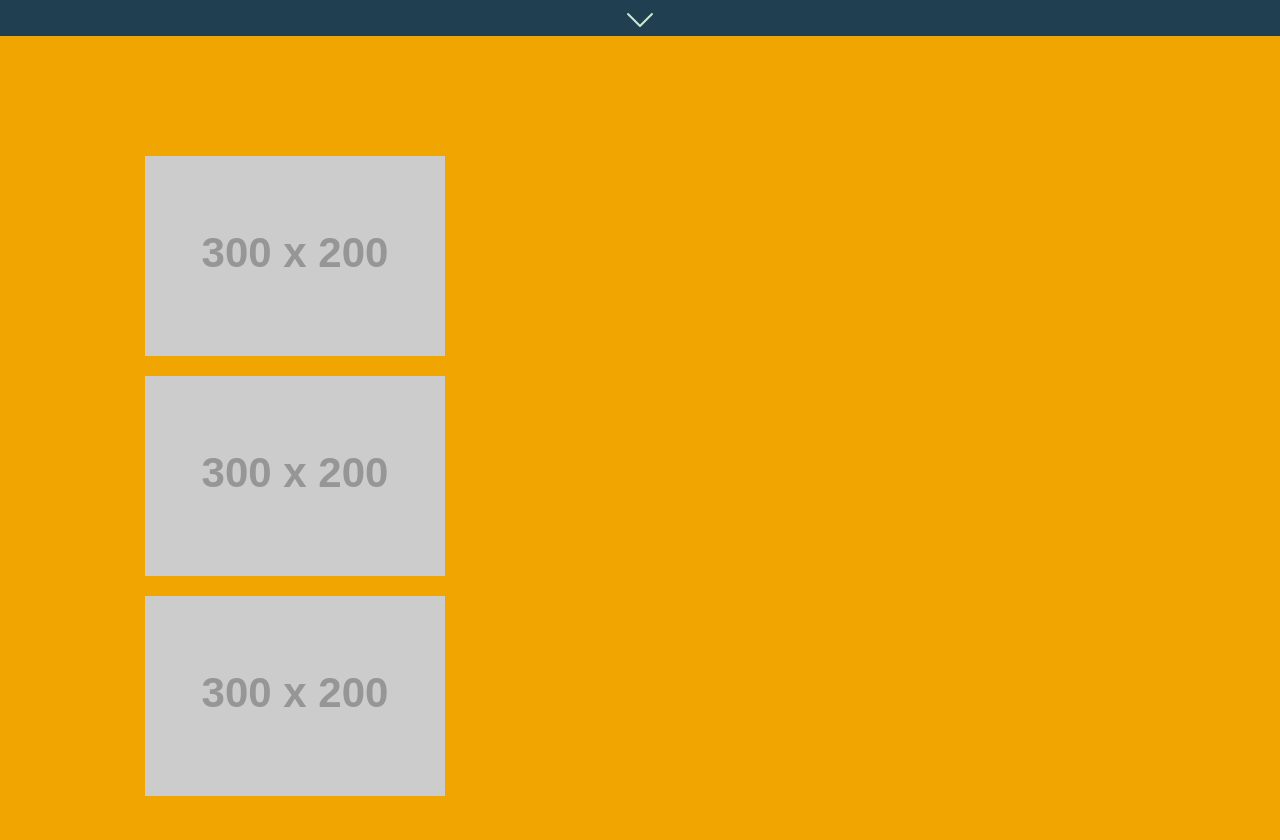
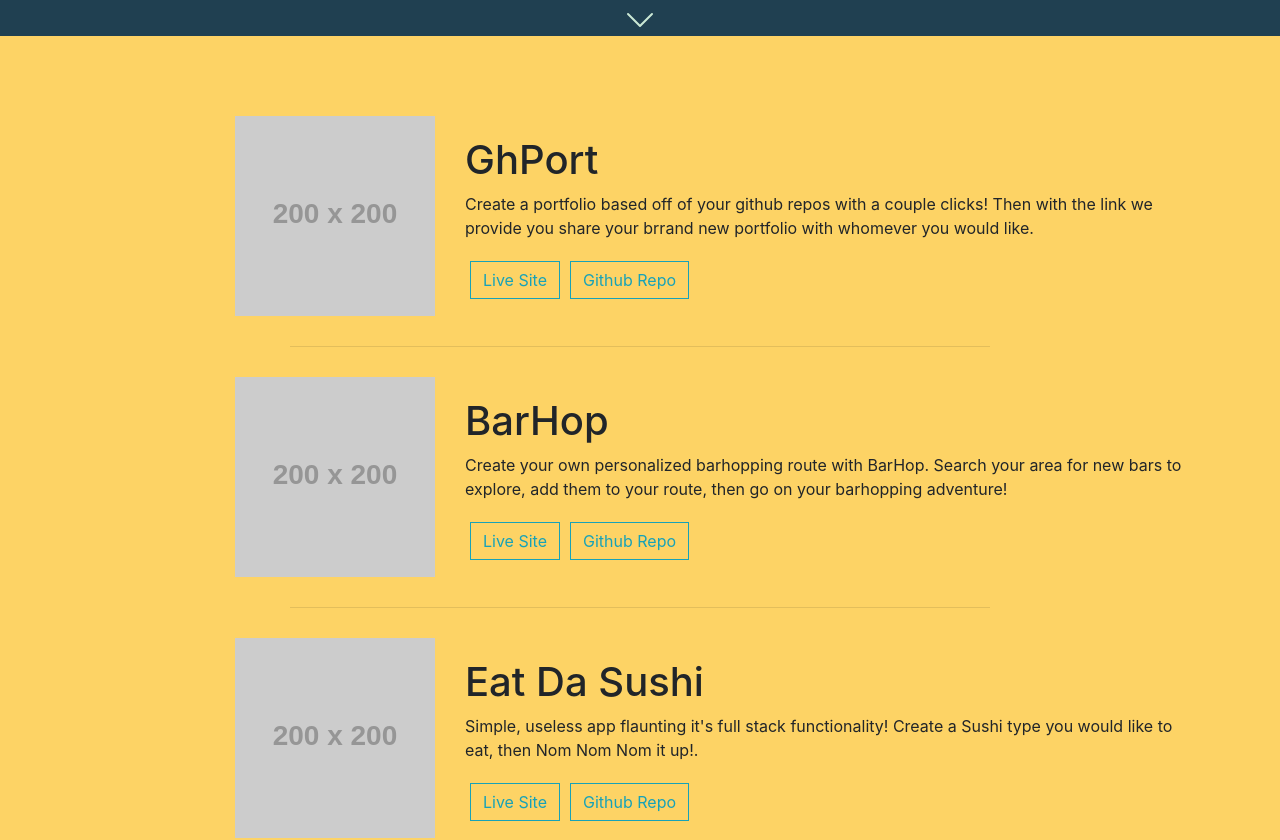
Before and after one commit to macias-daniel/react-portfolio, a React (Create React App) app: page / in a window 1280 px wide. Shown: the part 764-1604 px from the top of the page. Built offline with nearby package versions, Linux system fonts and the light colour scheme.

Commit message:
Add basic portfolio layout

```diff
--- a/src/components/about-me/AboutMe.css
+++ b/src/components/about-me/AboutMe.css
@@ -1,6 +1,6 @@
 .aboutMeContainer {
-  padding-top: 100px;
-  padding-bottom: 100px;
+  padding-top: 50px;
+  padding-bottom: 50px;
   background-color: #3b6978;
 }
 
--- a/src/components/portfolio/Portfolio.css
+++ b/src/components/portfolio/Portfolio.css
@@ -1,4 +1,5 @@
 .portfolioContainer {
-  padding: 100px;
-  background-color: #f0a500;
+  padding-top: 50px;
+  padding-bottom: 50px;
+  background-color: #fdd365;
 }
--- a/src/components/portfolio/Portfolio.js
+++ b/src/components/portfolio/Portfolio.js
@@ -7,19 +7,33 @@ import PortfolioItem from "./portfolio-components/portfolio-item/PortfolioItem"
 const Portfolio = () => {
   return (
     <div className="portfolioContainer">
-      <Container>
+      <Container className="portfolioContentContainer" >
+
         <PortfolioItem
-          imgSrc={"https://via.placeholder.com/300x200"}
-          text={"Hi Hell Im Daniel"}
+          imgSrc={"https://via.placeholder.com/200x200"}
+          title={"GhPort"}
+          description={"Create a portfolio based off of your github repos with a couple clicks! Then with the link we provide you share your brrand new portfolio with whomever you would like."}
+          liveUrl={"https://ghport.herokuapp.com/"}
+          githubUrl={"https://github.com/ryan-harris/portfolio-builder"}
+          hr={true}
+        />
+
+        <PortfolioItem
+          imgSrc={"https://via.placeholder.com/200x200"}
+          title={"BarHop"}
+          description={"Create your own personalized barhopping route with BarHop. Search your area for new bars to explore, add them to your route, then go on your barhopping adventure!"}
+          liveUrl={"https://ramonbarros.me/bar-hop-webapp/"}
+          githubUrl={"https://github.com/ramonpbarros/bar-hop-webapp"}
+          hr={true}
         />
         <PortfolioItem
-          imgSrc={"https://via.placeholder.com/300x200"}
-          text={"Hi Hell Im Daniel"}
+          imgSrc={"https://via.placeholder.com/200x200"}
+          title={"Eat Da Sushi"}
+          description={"Simple, useless app flaunting it's full stack functionality! Create a Sushi type you would like to eat, then Nom Nom Nom it up!. "}
+          liveUrl={"https://ancient-wave-10459.herokuapp.com/"}
+          githubUrl={"https://github.com/macias-daniel/Eat-da-sushi"}
         />
-        <PortfolioItem
-          imgSrc={"https://via.placeholder.com/300x200"}
-          text={"Hi Hell Im Daniel"}
-        />
+
       </Container>
     </div >
   )
--- a/src/components/portfolio/portfolio-components/portfolio-item/PortfolioItem.css
+++ b/src/components/portfolio/portfolio-components/portfolio-item/PortfolioItem.css
@@ -1,4 +1,4 @@
 .portfolioItem {
-  margin-top: 20px;
-  margin-bottom: 20px;
+  margin-top: 30px;
+  margin-bottom: 30px;
 }
--- a/src/components/portfolio/portfolio-components/portfolio-item/PortfolioItem.js
+++ b/src/components/portfolio/portfolio-components/portfolio-item/PortfolioItem.js
@@ -2,18 +2,24 @@ import React from "react"
 import Row from 'react-bootstrap/Row'
 import Col from 'react-bootstrap/Col'
 import PortfolioImg from "../portfolio-img/PortfolioImg"
+import PortfolioText from "../portfolio-text/PortfolioText"
 import "./PortfolioItem.css"
 
-const PortfolioItem = ({ imgSrc, text }) => {
+
+const PortfolioItem = ({ imgSrc, title, description, liveUrl, githubUrl, hr }) => {
+  console.log(hr)
   return (
-    <Row className="portfolioItem">
-      <Col sm={4} className="imgCol">
-        <PortfolioImg imgSrc={imgSrc} />
-      </Col>
-      <Col sm={9}>
-
-      </Col>
-    </Row>
+    <div>
+      <Row className="portfolioItem">
+        <Col md={4} className="imgCol">
+          <PortfolioImg imgSrc={imgSrc} />
+        </Col>
+        <Col smd={8}>
+          <PortfolioText title={title} description={description} githubUrl={githubUrl} liveUrl={liveUrl} />
+        </Col>
+      </Row >
+      {hr && <hr className="hr" />}
+    </div>
   )
 }
 
--- a/src/components/portfolio/portfolio-components/portfolio-text/PortfolioText.css
+++ b/src/components/portfolio/portfolio-components/portfolio-text/PortfolioText.css
@@ -0,0 +1,17 @@
+.textContentContainer {
+  margin-top: 20px;
+}
+
+.linkBtn {
+  margin: 5px;
+  border-radius: 0px !important;
+}
+
+.hr {
+  width: 700px;
+}
+@media screen and (max-width: 767px) {
+  .textContentContainer {
+    margin-top: 30px;
+  }
+}
--- a/src/components/portfolio/portfolio-components/portfolio-text/PortfolioText.js
+++ b/src/components/portfolio/portfolio-components/portfolio-text/PortfolioText.js
@@ -0,0 +1,17 @@
+import React from "react"
+import "./PortfolioText.css"
+const PortfolioText = ({ title, description, liveUrl, githubUrl }) => {
+  return (
+    <div className="textContentContainer">
+      <h1>{title}</h1>
+      <p>{description}</p>
+      <a href={liveUrl} className="btn btn-outline-info linkBtn" target=" _blank">Live Site</a>
+      <a href={githubUrl} className="btn btn-outline-info linkBtn" target=" _blank">
+        <span>
+
+        </span>Github Repo</a>
+    </div>
+  )
+}
+
+export default PortfolioText
```
